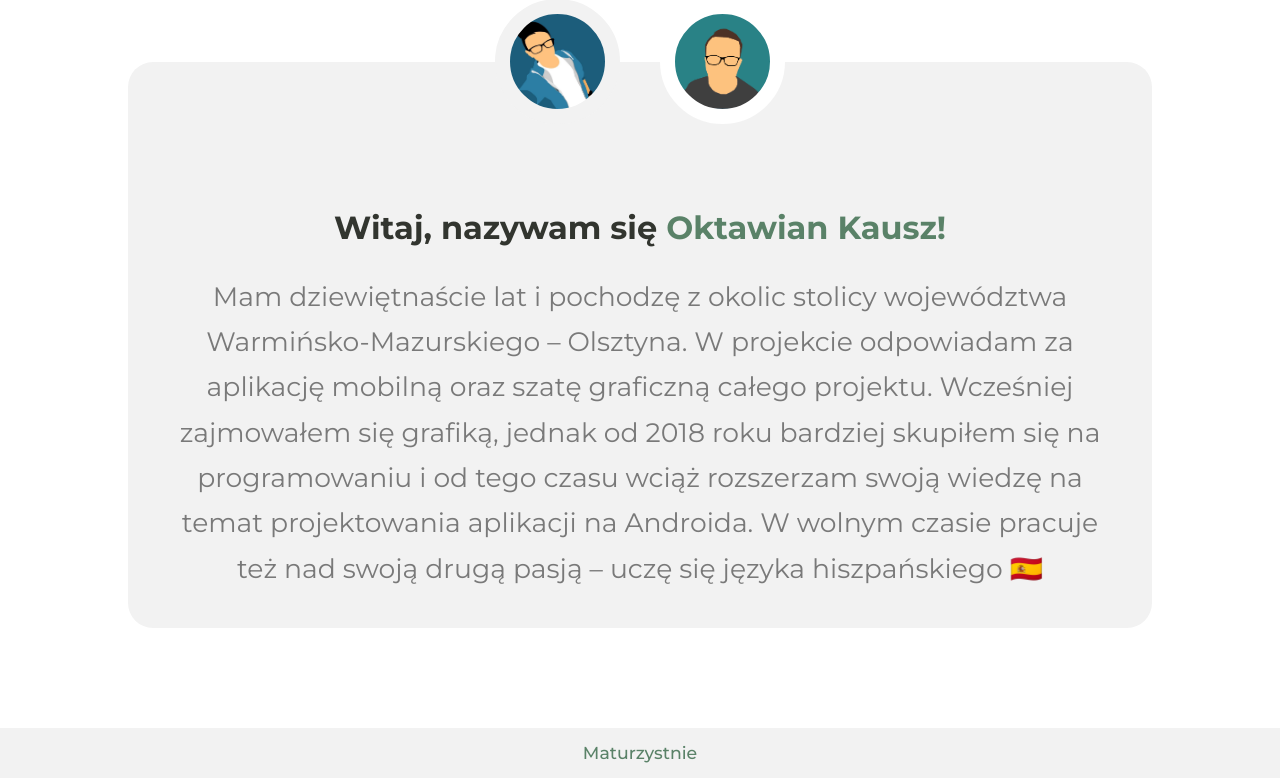
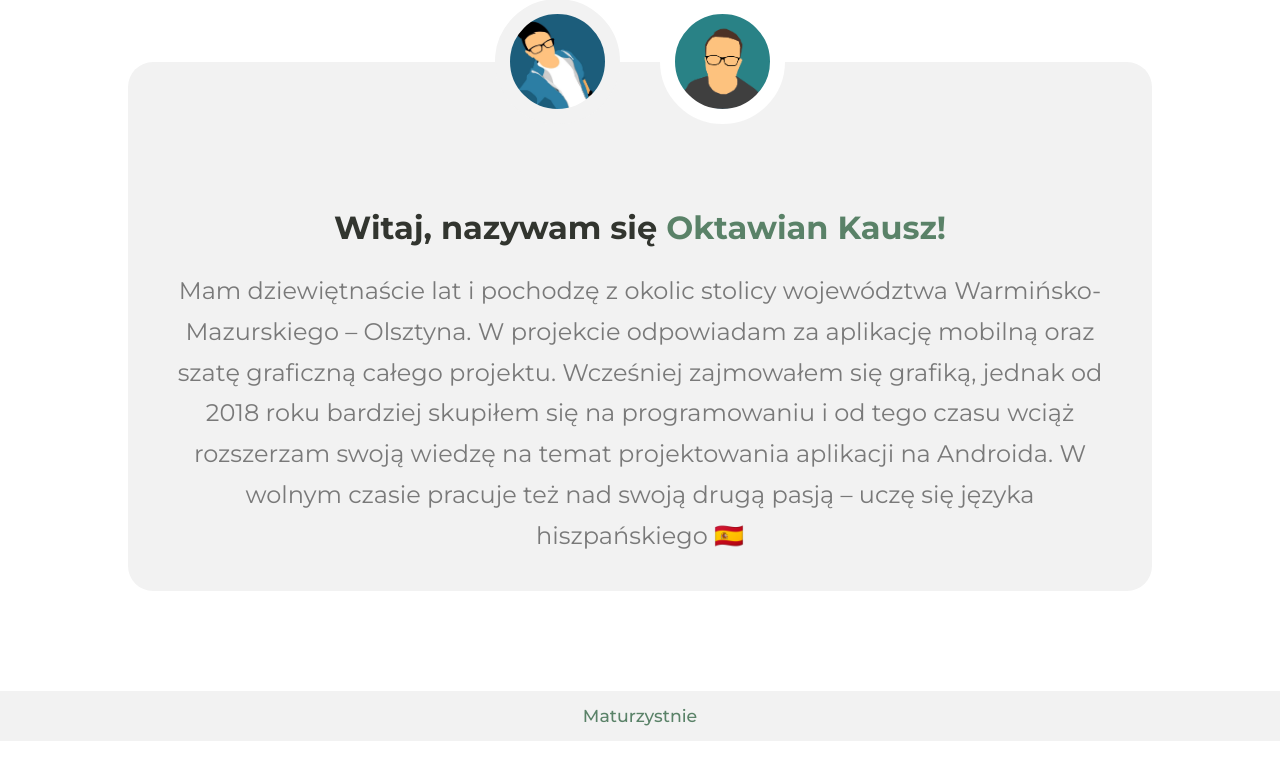
Before and after one commit to Jeboczek/maturaguide-web, a Django app: template homepage/templates/aboutus.html in a window 1280 px wide. Shown: the part 201-979 px from the top of the page. After the commit the page ends 942 px from the top, so only its background shows below. Run offline with Django 3.2, Linux system fonts and the light colour scheme; the template is opened without the code that fills it, so the values that code supplies are empty; style sheets or scripts are compiled from the project's sources.

Commit message:
Reduce the size of aboutus paragraph

```diff
--- a/static/style/src/_aboutus.scss
+++ b/static/style/src/_aboutus.scss
@@ -23,7 +23,7 @@ div.about-us {
     padding-bottom: 10px;
 
     p {
-        font-size: 20pt;
+        font-size: 18pt;
         line-height: 1.7;
     }
 
```
